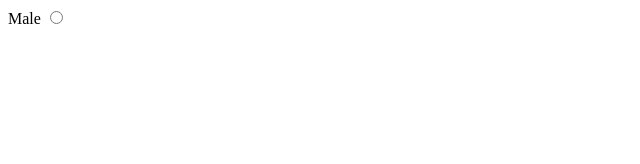
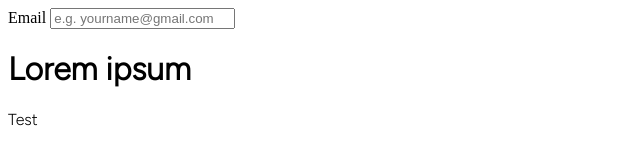
Before and after one commit to asbhogal/jQuery-Form-Validation-Project, a plain HTML site: page index.html in a window 1280 px wide. Shown: the whole page, without its empty margins (0-640 px from the left). Drawn offline with Linux system fonts and the light colour scheme.

Commit message:
added fonts

```diff
--- a/index.html
+++ b/index.html
@@ -8,7 +8,9 @@
         <script type="text/javascript" src="script.js" defer></script>
     </head>
     <body>
-        <label for="male">Male</label>
-        <input type="radio" name="gender" id="male" value="male">
+        <label for="email">Email</label>
+        <input type="text" name="email" id="email" placeholder="e.g. yourname@gmail.com">
+        <h1>Lorem ipsum</h1>
+        <p>Test</p>
     </body>
 </html>
--- /dev/null
+++ b/partials/_typography.scss
@@ -0,0 +1,13 @@
+@import url('https://fonts.googleapis.com/css2?family=Figtree:wght@300&display=swap');
+
+h1 {
+    font-family: 'Figtree', sans-serif;
+    font-style: Regular;
+    font-weight: 600;
+}
+
+p {
+    font-family: 'Figtree', sans-serif;
+    font-style: Light;
+    font-weight: 300;
+}
--- a/style.scss
+++ b/style.scss
@@ -0,0 +1 @@
+@import 'partials/typography';
```
Also changed, not shown: assets/fonts/Figtree-Light.woff (added), assets/fonts/Figtree-Light.woff2 (added), assets/fonts/Figtree-Regular.woff (added), assets/fonts/Figtree-Regular.woff2 (added), dist/style.css, 2 other files.
